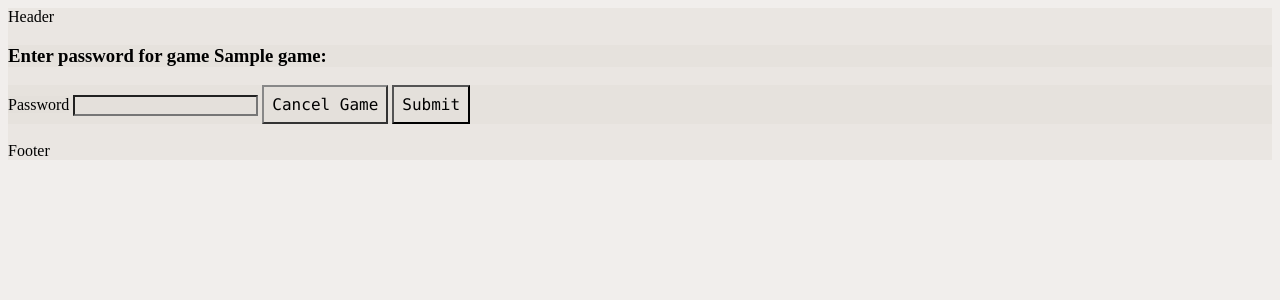
After one commit to EthanVB123/SpaceSaga, a Node server app: page /game/600000000000000000000001/password in a window 1280 px wide. The commit adds this page. Shown: the top 300 px of the page. Run offline with Node 20, Linux system fonts and the light colour scheme; tables that the repository leaves empty hold one stand-in row (values such as "Sample post"); some libraries are stand-ins or nearby versions.

Commit message:
Password now required for games - this code worked first try :)

```diff
--- a/routes/games.js
+++ b/routes/games.js
@@ -65,6 +65,31 @@ router.get('/:id', async (req, res) => {
 // Edit Game Route - mainly used to add a player to the game
 
 // Add Player Route
+router.get('/:id/password', async (req, res) => {
+    try {
+        const game = await Game.findById(req.params.id)
+        res.render('games/password', {game: game})
+    } catch {
+        res.redirect('/')
+    }
+})
+router.post('/:id/password', async (req, res) => {
+    try {
+        const game = await Game.findById(req.params.id)
+        const gamePwd = game.password
+        const givenPwd = req.body.password
+        if (gamePwd == givenPwd) {
+            res.redirect(`/game/${req.params.id}/edit`)
+        } else {
+            alert('Incorrect password!')
+            console.error('Incorrect password')
+            res.redirect('/')
+        }
+    } catch {
+        console.error('Password post is stuffed')
+        res.redirect('/')
+    }
+})
 router.get('/:id/edit', async (req, res) => {
     try {
         const players = await Player.find({})
--- /dev/null
+++ b/views/games/password.ejs
@@ -0,0 +1,7 @@
+<h3>Enter password for game <%= game.name %>: </h3>
+<form action='/game/<%= game._id %>/password' method="POST">
+    <label>Password</label>
+    <input type="password" name="password">
+    <a class='button' href='/'>Cancel Game</a>
+    <button type="submit">Submit</button>
+</form>
--- a/views/partials/lobbygame.ejs
+++ b/views/partials/lobbygame.ejs
@@ -2,5 +2,5 @@
 <td><%= locals.name %></td>
 <td><%= locals.password %> </td>
 <td><%= locals.numPlayers %> / <%= locals.maxPlayers %>  </td>
-<td><a href='/game/<%= locals.id %>/edit' class="button">Join Game</a></td>
+<td><a href='/game/<%= locals.id %>/password' class="button">Join Game</a></td>
 </tr>
```
